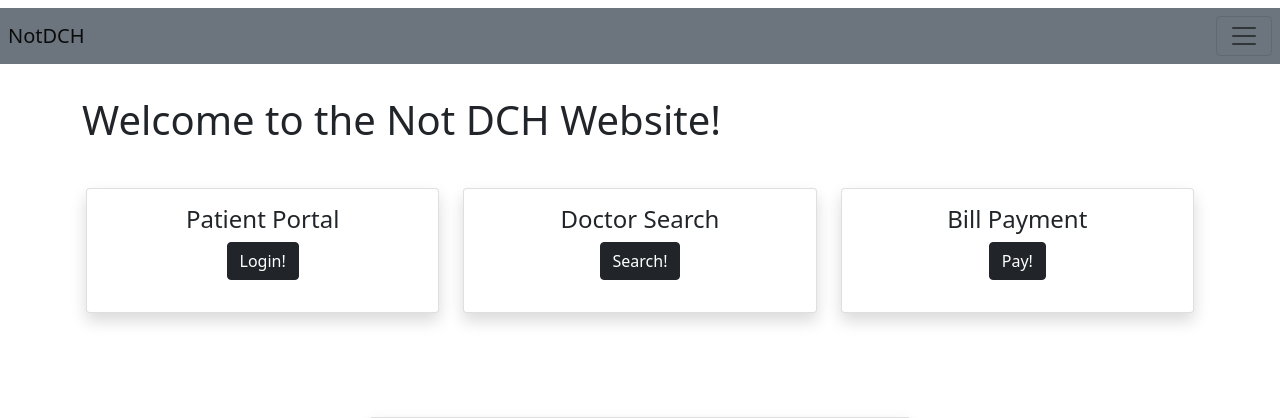
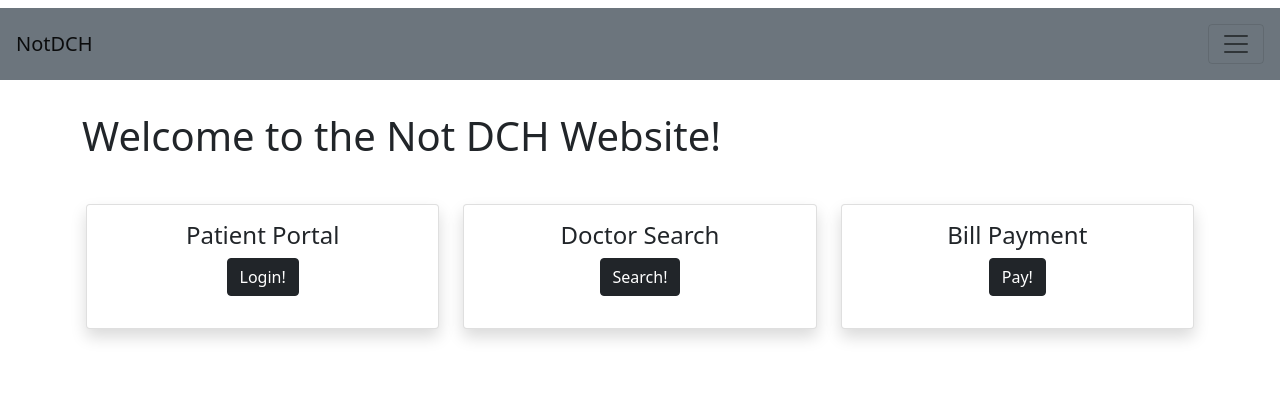
Before and after one commit to zmweske/cs495-s22, a Django app: page / in a window 1280 px wide. Shown: the top 418 px of the page. Run offline with Django 4.2, Linux system fonts and the light colour scheme.

Commit message:
updated navbar

```diff
--- a/templates/base.html
+++ b/templates/base.html
@@ -11,7 +11,7 @@
 
   <header>
     <nav class="navbar navbar-light">
-        <div class="container-fluid bg-secondary p-2">
+        <div class="container-fluid bg-secondary p-3">
             <a class="navbar-brand" href="/">NotDCH</a>
             <button class="navbar-toggler" type="button" data-bs-toggle="collapse" data-bs-target="#navbarSupportedContent">
                       <span class="navbar-toggler-icon"></span>
@@ -30,7 +30,8 @@
                     <li class="nav-item ">
                         <a href="/payment/" class="nav-link">Bill Payment</a>
                     </li>
-                    <li class="border-top my-3"></li>
+                    <!-- <li class="border-top my-3"></li> -->
+                    <hr/>
                     <li class="nav-item">
                         <!-- <buttonclass"btn btn-toggle align-items-center rounded collapsed" data-bs-toggle="collapse" data-bs-target="#manage-collapse">Manage Server</button>
                         <div id="manage-collapse" class="collapse"> Test Text</div> -->
```
